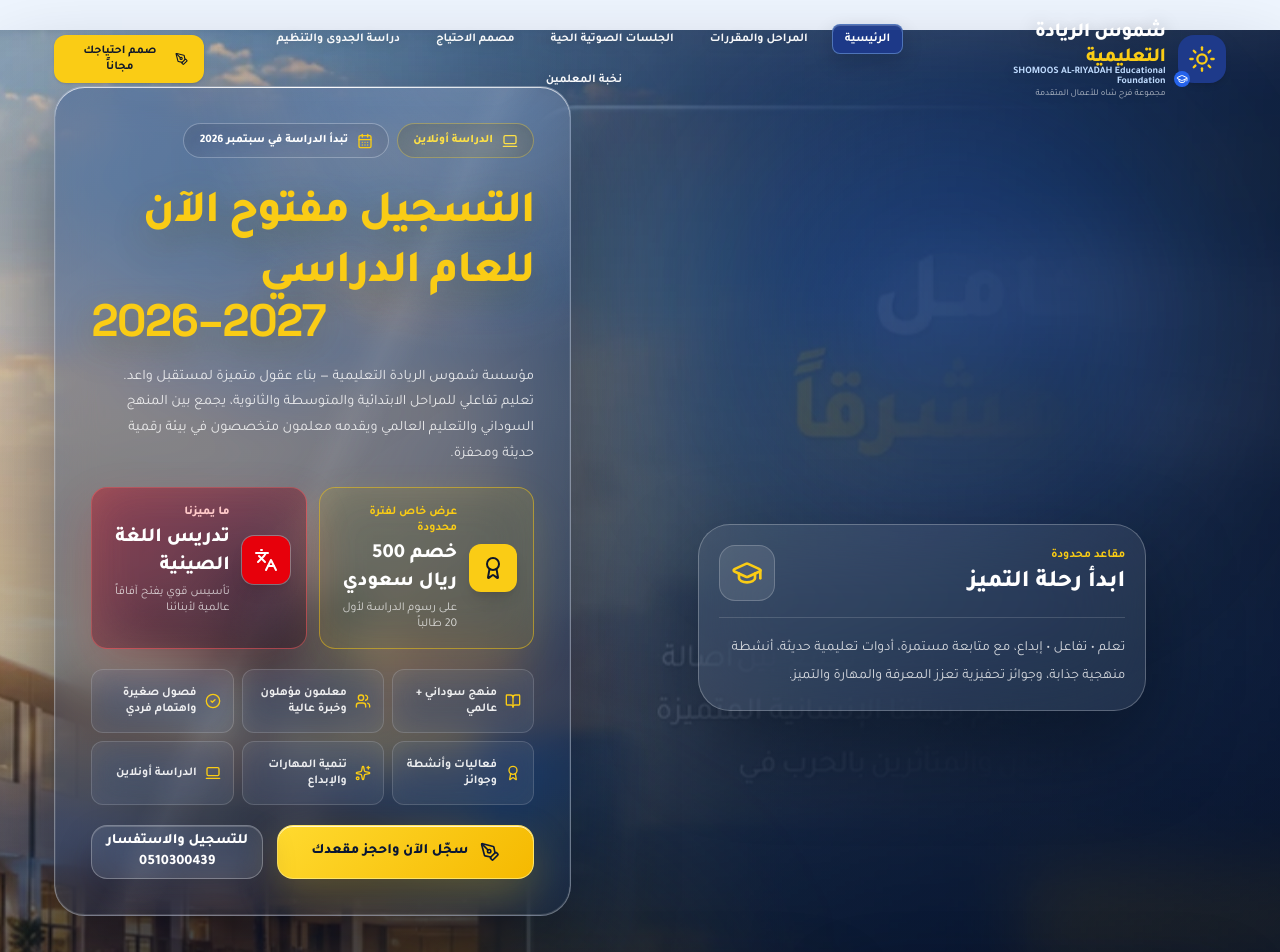
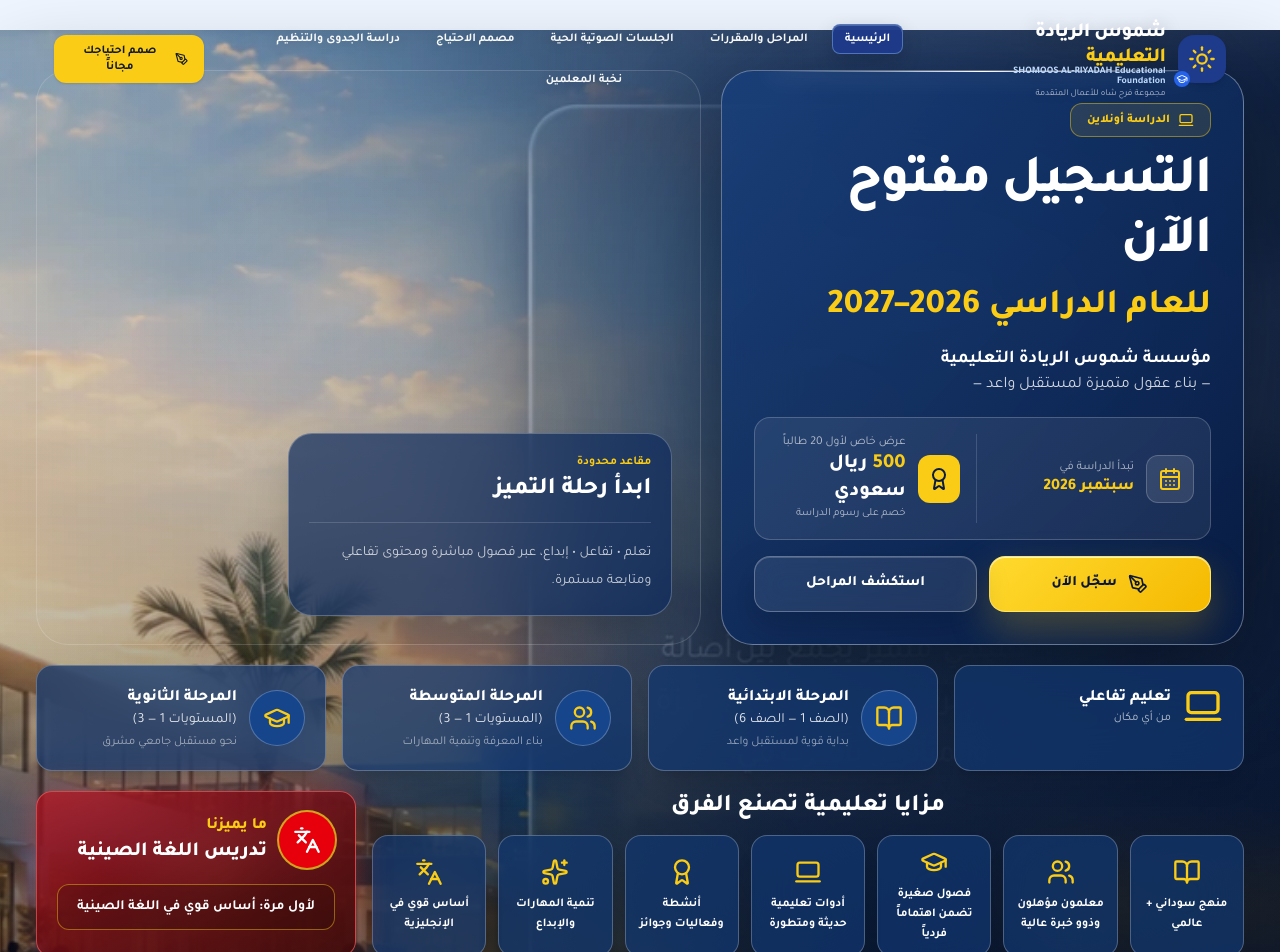
Before and after one commit to musu-deep/shomoos-al-riyada-educational, a React (Vite) app: page / in a window 1280 px wide. Shown: the top 952 px of the page. Built offline with nearby package versions, Linux system fonts and the light colour scheme.

Commit message:
feat: rebuild campaign hero to closely match approved reference

```diff
--- a/src/components/HeroSection.tsx
+++ b/src/components/HeroSection.tsx
@@ -2,12 +2,13 @@ import {
   Award,
   BookOpen,
   CalendarDays,
-  CheckCircle2,
   GraduationCap,
   Languages,
   Laptop2,
   PenTool,
+  Phone,
   Sparkles,
+  Tag,
   Users,
 } from 'lucide-react';
 import { motion } from 'motion/react';
@@ -18,181 +19,148 @@ interface HeroSectionProps {
   onOpenAudio: () => void;
 }
 
-const heroStats = [
-  {
-    title: 'المرحلة الابتدائية',
-    value: 'الصف 1 — الصف 6',
-    icon: BookOpen,
-  },
-  {
-    title: 'المرحلة المتوسطة',
-    value: 'المستويات 1 — 3',
-    icon: Users,
-  },
-  {
-    title: 'المرحلة الثانوية',
-    value: 'المستويات 1 — 3',
-    icon: GraduationCap,
-  },
+const stages = [
+  { id: 'primary' as AcademicStageId, title: 'المرحلة الابتدائية', value: 'الصف 1 — الصف 6', note: 'بداية قوية لمستقبل واعد', icon: BookOpen },
+  { id: 'intermediate' as AcademicStageId, title: 'المرحلة المتوسطة', value: 'المستويات 1 — 3', note: 'بناء المعرفة وتنمية المهارات', icon: Users },
+  { id: 'secondary' as AcademicStageId, title: 'المرحلة الثانوية', value: 'المستويات 1 — 3', note: 'نحو مستقبل جامعي مشرق', icon: GraduationCap },
 ];
 
-const campaignFeatures = [
+const features = [
   { label: 'منهج سوداني + عالمي', icon: BookOpen },
-  { label: 'معلمون مؤهلون وخبرة عالية', icon: Users },
-  { label: 'فصول صغيرة واهتمام فردي', icon: CheckCircle2 },
-  { label: 'فعاليات وأنشطة وجوائز', icon: Award },
+  { label: 'معلمون مؤهلون وذوو خبرة عالية', icon: Users },
+  { label: 'فصول صغيرة تضمن اهتماماً فردياً', icon: GraduationCap },
+  { label: 'أدوات تعليمية حديثة ومتطورة', icon: Laptop2 },
+  { label: 'أنشطة وفعاليات وجوائز', icon: Award },
   { label: 'تنمية المهارات والإبداع', icon: Sparkles },
-  { label: 'الدراسة أونلاين', icon: Laptop2 },
+  { label: 'أساس قوي في الإنجليزية', icon: Languages },
 ];
 
 export default function HeroSection({ onOpenPlanner }: HeroSectionProps) {
   return (
-    <section className="hero-cinematic-fullbleed" aria-labelledby="hero-title">
+    <section className="hero-cinematic-fullbleed !min-h-[830px]" aria-labelledby="hero-title">
       <div className="hero-scene" aria-hidden="true" />
       <div className="hero-curtain" aria-hidden="true" />
       <div className="hero-bottom-shade" aria-hidden="true" />
       <div className="hero-ambient hero-ambient-one" aria-hidden="true" />
       <div className="hero-ambient hero-ambient-two" aria-hidden="true" />
 
-      <div className="hero-content-shell !pt-10 md:!pt-14">
-        <div className="hero-layout !grid-cols-1 xl:!grid-cols-[minmax(0,1.08fr)_minmax(360px,.92fr)] !gap-6 xl:!gap-12">
+      <div className="mx-auto w-[min(1500px,calc(100%-2rem))] px-2 pb-6 pt-8 md:px-5 md:pt-10">
+        <div className="grid items-stretch gap-5 xl:grid-cols-[0.88fr_1.12fr]">
           <motion.div
-            initial={{ opacity: 0, x: 32, scale: 0.985 }}
-            animate={{ opacity: 1, x: 0, scale: 1 }}
-            transition={{ duration: 0.75, ease: [0.22, 1, 0.36, 1] }}
-            className="hero-glass-panel !w-full !max-w-none !p-5 md:!p-8 xl:!p-9"
+            initial={{ opacity: 0, x: 32 }}
+            animate={{ opacity: 1, x: 0 }}
+            transition={{ duration: 0.7 }}
+            className="relative overflow-hidden rounded-[2rem] border border-white/35 bg-gradient-to-br from-[#183f7b]/85 to-[#071b43]/88 p-6 shadow-[0_30px_90px_rgba(0,0,0,.4)] backdrop-blur-2xl md:p-8"
           >
-            <span className="hero-panel-glint" aria-hidden="true" />
+            <div className="absolute inset-x-12 top-0 h-px bg-gradient-to-r from-transparent via-white to-transparent shadow-[0_0_24px_white]" />
 
-            <div className="flex flex-wrap items-center gap-2">
-              <div className="hero-kicker !m-0">
-                <Laptop2 className="h-4 w-4" />
-                الدراسة أونلاين
-              </div>
-              <div className="hero-kicker !m-0 !border-white/20 !bg-white/10 !text-white">
-                <CalendarDays className="h-4 w-4 text-brand-gold" />
-                تبدأ الدراسة في سبتمبر 2026
-              </div>
+            <div className="mb-4 flex flex-wrap gap-2">
+              <span className="inline-flex items-center gap-2 rounded-xl border border-brand-gold/45 bg-brand-gold/10 px-4 py-2 text-xs font-extrabold text-brand-gold">
+                <Laptop2 className="h-4 w-4" /> الدراسة أونلاين
+              </span>
             </div>
 
-            <h2
-              id="hero-title"
-              className="hero-title !mt-5 !max-w-full !text-[clamp(2.25rem,3.55vw,3.75rem)] !leading-[1.22]"
-            >
-              <span className="block text-white">التسجيل مفتوح الآن</span>
-              <span className="mt-1 block text-brand-gold">للعام الدراسي</span>
-              <span className="block text-brand-gold" dir="ltr">2026–2027</span>
+            <h2 id="hero-title" className="text-[clamp(2.5rem,4.2vw,4.5rem)] font-extrabold leading-[1.12] tracking-tight text-white">
+              التسجيل مفتوح الآن
             </h2>
+            <h3 className="mt-2 text-[clamp(1.55rem,2.7vw,2.75rem)] font-extrabold text-brand-gold">
+              للعام الدراسي 2026–2027
+            </h3>
+            <p className="mt-3 text-lg font-bold text-white">مؤسسة شموس الريادة التعليمية</p>
+            <p className="text-base text-white/80">— بناء عقول متميزة لمستقبل واعد —</p>
 
-            <p className="hero-description !mt-4 !max-w-2xl">
-              مؤسسة شموس الريادة التعليمية — بناء عقول متميزة لمستقبل واعد. تعليم تفاعلي
-              للمراحل الابتدائية والمتوسطة والثانوية، يجمع بين المنهج السوداني والتعليم العالمي
-              ويقدمه معلمون متخصصون في بيئة رقمية حديثة ومحفزة.
-            </p>
-
-            <div className="mt-5 grid gap-3 sm:grid-cols-2">
-              <div className="rounded-2xl border border-brand-gold/50 bg-brand-gold/15 p-4 shadow-[0_18px_45px_rgba(250,204,21,.12)] backdrop-blur-xl">
-                <div className="flex items-center gap-3">
-                  <div className="grid h-12 w-12 shrink-0 place-items-center rounded-xl bg-brand-gold text-brand-charcoal shadow-lg">
-                    <Award className="h-6 w-6" />
-                  </div>
-                  <div>
-                    <p className="text-xs font-bold text-brand-gold">عرض خاص لفترة محدودة</p>
-                    <h3 className="mt-1 text-xl font-extrabold text-white">خصم 500 ريال سعودي</h3>
-                    <p className="mt-1 text-xs text-white/75">على رسوم الدراسة لأول 20 طالباً</p>
-                  </div>
+            <div className="mt-5 grid gap-3 rounded-2xl border border-white/20 bg-white/[0.07] p-4 sm:grid-cols-2">
+              <div className="flex items-center gap-3">
+                <div className="grid h-12 w-12 place-items-center rounded-xl border border-white/20 bg-white/10">
+                  <CalendarDays className="h-6 w-6 text-brand-gold" />
+                </div>
+                <div>
+                  <p className="text-xs text-white/65">تبدأ الدراسة في</p>
+                  <p className="font-extrabold text-brand-gold">سبتمبر 2026</p>
                 </div>
               </div>
-
-              <div className="rounded-2xl border border-red-400/45 bg-gradient-to-br from-red-600/35 to-red-950/35 p-4 shadow-[0_18px_45px_rgba(220,38,38,.18)] backdrop-blur-xl">
-                <div className="flex items-center gap-3">
-                  <div className="grid h-12 w-12 shrink-0 place-items-center rounded-xl bg-red-600 text-white shadow-lg ring-1 ring-white/30">
-                    <Languages className="h-6 w-6" />
-                  </div>
-                  <div>
-                    <p className="text-xs font-extrabold text-red-200">ما يميزنا</p>
-                    <h3 className="mt-1 text-xl font-extrabold text-white">تدريس اللغة الصينية</h3>
-                    <p className="mt-1 text-xs text-white/75">تأسيس قوي يفتح آفاقاً عالمية لأبنائنا</p>
-                  </div>
+              <div className="flex items-center gap-3 sm:border-r sm:border-white/15 sm:pr-4">
+                <div className="grid h-12 w-12 place-items-center rounded-xl bg-brand-gold text-[#0a1c43]">
+                  <Award className="h-6 w-6" />
+                </div>
+                <div>
+                  <p className="text-xs text-white/65">عرض خاص لأول 20 طالباً</p>
+                  <p className="text-xl font-extrabold text-white"><span className="text-brand-gold">500</span> ريال سعودي</p>
+                  <p className="text-[11px] text-white/65">خصم على رسوم الدراسة</p>
                 </div>
               </div>
             </div>
 
-            <div className="mt-5 grid grid-cols-2 gap-2 md:grid-cols-3">
-              {campaignFeatures.map(({ label, icon: Icon }) => (
-                <div
-                  key={label}
-                  className="flex min-h-16 items-center gap-2 rounded-xl border border-white/15 bg-white/[0.07] px-3 py-2 text-xs font-bold text-white/90 backdrop-blur-lg"
-                >
-                  <Icon className="h-4 w-4 shrink-0 text-brand-gold" />
-                  <span>{label}</span>
-                </div>
-              ))}
-            </div>
-
-            <div className="hero-actions !mt-5 !grid-cols-1 sm:!grid-cols-[1.2fr_.8fr]">
-              <button
-                type="button"
-                onClick={() => onOpenPlanner('primary')}
-                className="hero-primary-action"
-              >
-                <PenTool className="h-5 w-5" />
-                <span>سجّل الآن واحجز مقعدك</span>
+            <div className="mt-4 grid gap-3 sm:grid-cols-2">
+              <button onClick={() => onOpenPlanner('primary')} className="hero-primary-action !min-h-14">
+                <PenTool className="h-5 w-5" /> سجّل الآن
               </button>
-
-              <a href="tel:0510300439" className="hero-secondary-action no-underline">
-                <span className="text-center">للتسجيل والاستفسار<br /><strong dir="ltr">0510300439</strong></span>
-              </a>
+              <button onClick={() => onOpenPlanner('primary')} className="hero-secondary-action !min-h-14">
+                استكشف المراحل
+              </button>
             </div>
           </motion.div>
 
           <motion.div
-            initial={{ opacity: 0, scale: 0.96, y: 18 }}
-            animate={{ opacity: 1, scale: 1, y: 0 }}
-            transition={{ delay: 0.18, duration: 0.75, ease: [0.22, 1, 0.36, 1] }}
-            className="hidden min-h-[500px] items-end justify-center xl:flex"
+            initial={{ opacity: 0, scale: 0.98 }}
+            animate={{ opacity: 1, scale: 1 }}
+            transition={{ delay: 0.12, duration: 0.72 }}
+            className="relative min-h-[500px] overflow-hidden rounded-[2rem] border border-white/15 bg-white/[0.025]"
           >
-            <div className="mb-10 w-full max-w-md rounded-[2rem] border border-white/25 bg-white/[0.08] p-5 shadow-[0_35px_90px_rgba(0,0,0,.35)] backdrop-blur-2xl">
-              <div className="flex items-center justify-between border-b border-white/15 pb-4">
-                <div>
-                  <p className="text-xs font-bold text-brand-gold">مقاعد محدودة</p>
-                  <h3 className="mt-1 text-2xl font-extrabold text-white">ابدأ رحلة التميز</h3>
-                </div>
-                <div className="grid h-14 w-14 place-items-center rounded-2xl border border-white/20 bg-white/10">
-                  <GraduationCap className="h-8 w-8 text-brand-gold" />
-                </div>
-              </div>
-              <p className="mt-4 text-sm leading-7 text-white/80">
-                تعلم • تفاعل • إبداع، مع متابعة مستمرة، أدوات تعليمية حديثة، أنشطة منهجية جذابة،
-                وجوائز تحفيزية تعزز المعرفة والمهارة والتميز.
-              </p>
+            <div className="absolute inset-0 bg-[radial-gradient(circle_at_46%_42%,rgba(255,255,255,.08),transparent_34%)]" />
+            <div className="absolute bottom-7 right-7 max-w-sm rounded-3xl border border-white/25 bg-[#0a285d]/68 p-5 shadow-2xl backdrop-blur-2xl">
+              <p className="text-xs font-bold text-brand-gold">مقاعد محدودة</p>
+              <h3 className="mt-1 text-2xl font-extrabold text-white">ابدأ رحلة التميز</h3>
+              <div className="my-4 h-px bg-white/15" />
+              <p className="text-sm leading-7 text-white/75">تعلم • تفاعل • إبداع، عبر فصول مباشرة ومحتوى تفاعلي ومتابعة مستمرة.</p>
             </div>
           </motion.div>
         </div>
 
-        <motion.div
-          initial={{ opacity: 0, y: 34 }}
-          animate={{ opacity: 1, y: 0 }}
-          transition={{ delay: 0.28, duration: 0.72, ease: [0.22, 1, 0.36, 1] }}
-          className="hero-stats-grid !mt-5 !w-full"
-        >
-          {heroStats.map(({ title, value, icon: Icon }, index) => (
-            <article
-              key={title}
-              className="hero-floating-card !min-h-[108px]"
-              style={{ animationDelay: `${index * 0.65}s` }}
-            >
-              <span className="hero-card-shine" aria-hidden="true" />
-              <div className="hero-stat-icon">
-                <Icon className="h-7 w-7" />
+        <div className="mt-5 grid gap-4 md:grid-cols-2 xl:grid-cols-4">
+          <article className="rounded-2xl border border-white/25 bg-[#123872]/70 p-5 shadow-xl backdrop-blur-xl">
+            <div className="flex items-center gap-3">
+              <Laptop2 className="h-10 w-10 text-brand-gold" />
+              <div><h3 className="font-extrabold text-white">تعليم تفاعلي</h3><p className="text-xs text-white/70">من أي مكان</p></div>
+            </div>
+          </article>
+          {stages.map(({ id, title, value, note, icon: Icon }) => (
+            <button key={id} onClick={() => onOpenPlanner(id)} className="rounded-2xl border border-white/25 bg-[#123872]/70 p-5 text-right shadow-xl backdrop-blur-xl transition hover:-translate-y-1 hover:border-brand-gold/50">
+              <div className="flex items-center gap-3">
+                <div className="grid h-14 w-14 place-items-center rounded-full border border-white/25 bg-[#16458b]"><Icon className="h-7 w-7 text-brand-gold" /></div>
+                <div><h3 className="font-extrabold text-white">{title}</h3><p className="text-sm text-white/85">({value})</p><p className="mt-1 text-xs text-white/55">{note}</p></div>
               </div>
-              <div className="min-w-0">
-                <p>{title}</p>
-                <h3>{value}</h3>
-              </div>
-            </article>
+            </button>
           ))}
-        </motion.div>
+        </div>
+
+        <div className="mt-5 grid gap-4 xl:grid-cols-[1fr_320px]">
+          <div>
+            <h3 className="mb-3 text-center text-2xl font-extrabold text-white">مزايا تعليمية تصنع الفرق</h3>
+            <div className="grid gap-3 sm:grid-cols-2 lg:grid-cols-4 xl:grid-cols-7">
+              {features.map(({ label, icon: Icon }) => (
+                <div key={label} className="flex min-h-[105px] flex-col items-center justify-center rounded-2xl border border-white/25 bg-[#123872]/70 p-3 text-center shadow-xl backdrop-blur-xl">
+                  <Icon className="mb-2 h-7 w-7 text-brand-gold" />
+                  <p className="text-xs font-bold leading-5 text-white">{label}</p>
+                </div>
+              ))}
+            </div>
+          </div>
+
+          <div className="relative overflow-hidden rounded-2xl border border-red-400/65 bg-gradient-to-br from-red-600/55 to-red-950/80 p-5 shadow-[0_0_34px_rgba(239,68,68,.38)] backdrop-blur-xl">
+            <div className="flex items-center gap-3">
+              <div className="grid h-14 w-14 place-items-center rounded-full bg-red-600 ring-2 ring-yellow-300/70"><Languages className="h-7 w-7 text-white" /></div>
+              <div><p className="font-extrabold text-brand-gold">ما يميزنا</p><h3 className="text-xl font-extrabold text-white">تدريس اللغة الصينية</h3></div>
+            </div>
+            <div className="mt-4 rounded-xl border border-brand-gold/45 bg-black/15 p-3 text-center text-sm font-bold text-white">لأول مرة: أساس قوي في اللغة الصينية</div>
+          </div>
+        </div>
+
+        <div className="mt-5 grid gap-4 rounded-2xl border border-white/25 bg-[#0c2f66]/78 p-4 shadow-2xl backdrop-blur-xl md:grid-cols-3">
+          <div className="flex items-center justify-center gap-3 md:justify-start"><Tag className="h-9 w-9 text-brand-gold" /><div><p className="text-xs text-white/60">عرض خاص</p><p className="font-extrabold text-white">خصم <span className="text-2xl text-brand-gold">500</span> ريال لأول 20 طالباً</p></div></div>
+          <div className="flex items-center justify-center gap-3 border-white/15 md:border-x"><CalendarDays className="h-9 w-9 text-brand-gold" /><div><p className="text-xs text-white/60">تبدأ الدراسة في</p><p className="text-xl font-extrabold text-brand-gold">سبتمبر 2026</p></div></div>
+          <a href="tel:0510300439" className="flex items-center justify-center gap-3 no-underline md:justify-end"><Phone className="h-9 w-9 text-brand-gold" /><div><p className="text-xs text-white/60">للتواصل والاستفسار</p><p dir="ltr" className="text-2xl font-extrabold text-white">0510300439</p></div></a>
+        </div>
       </div>
     </section>
   );
```
